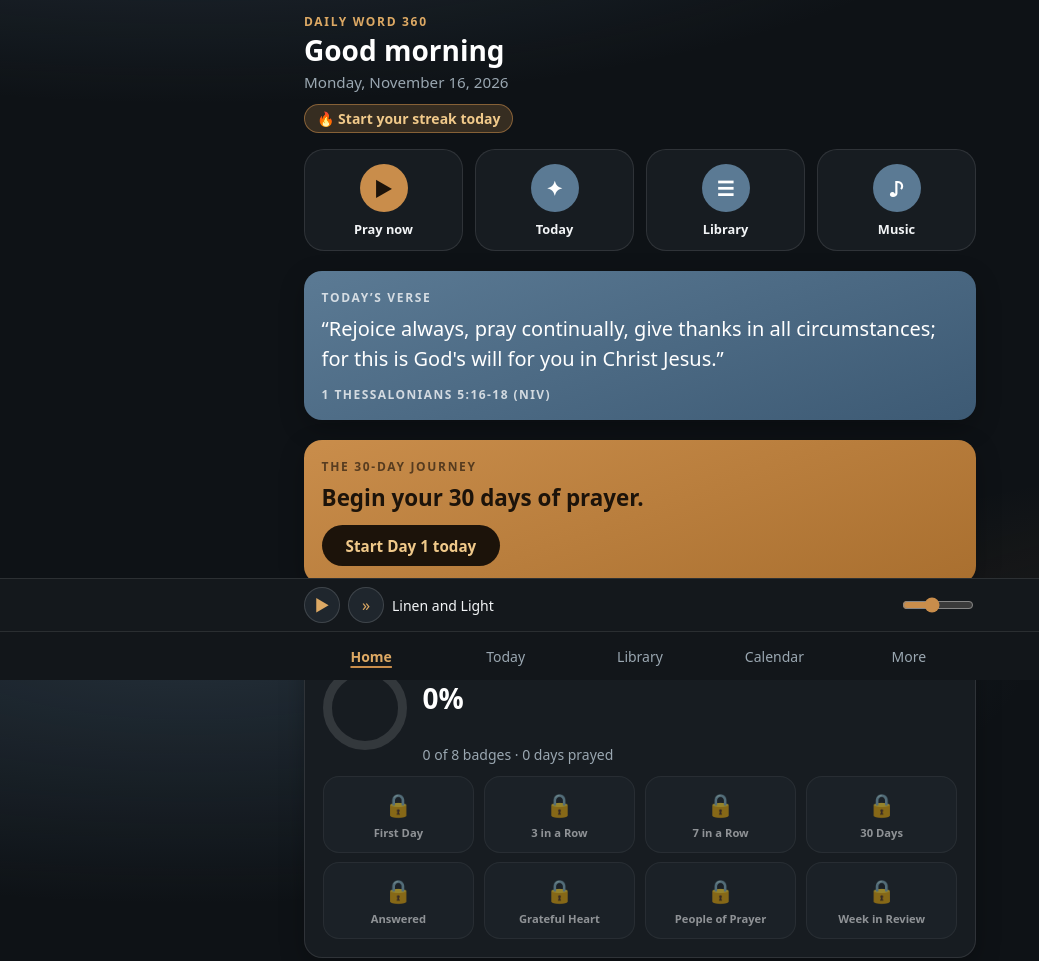
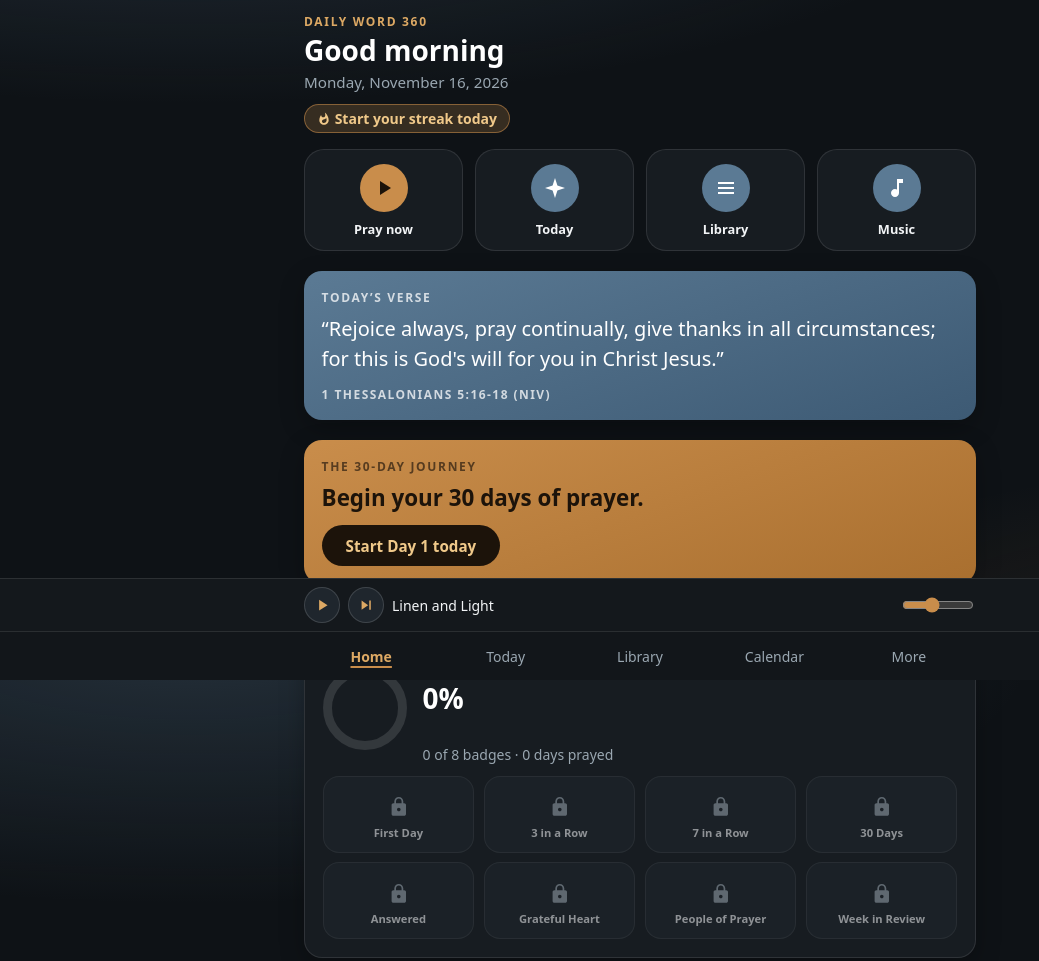
Before and after one commit to goforidjan-debug/daily-word-360-journal, a plain HTML site: page index.html in a window 1280 px wide. Shown: the part 120-1081 px from the top of the page, without its empty margins (0-1039 px from the left). Drawn offline with Linux system fonts and the light colour scheme.

Commit message:
Replace flame emoji with drawn SVG icon (no emoji in UI)

```diff
--- a/index.html
+++ b/index.html
@@ -266,6 +266,10 @@
       .badge.locked { opacity: 0.55; }
       .badge.locked .b-ic { color: var(--dim); }
       .badge .b-ic { font-size: 1.4rem; }
+      .qa-ic svg { width: 1.5rem; height: 1.5rem; }
+      .badge .b-ic svg { width: 1.35rem; height: 1.35rem; vertical-align: middle; }
+      .streak-pill svg { width: 1em; height: 1em; vertical-align: -0.15em; }
+      .music-btn svg { width: 1.15rem; height: 1.15rem; }
       .badge .b-name { display: block; font-size: 0.7rem; font-weight: 700; margin-top: 0.35rem; line-height: 1.25; color: var(--text); }
 
       /* ---- New: timer screen ---- */
@@ -322,8 +326,8 @@
 
     <div class="music-bar" id="music-bar" hidden>
       <div class="inner">
-        <button type="button" class="music-btn" id="music-play" aria-label="Play music">&#9654;</button>
-        <button type="button" class="music-btn" id="music-next" aria-label="Next track">&#187;</button>
+        <button type="button" class="music-btn" id="music-play" aria-label="Play music"><svg viewBox="0 0 24 24" width="1em" height="1em" fill="currentColor" aria-hidden="true"><path d="M8 5v14l11-7z"/></svg></button>
+        <button type="button" class="music-btn" id="music-next" aria-label="Next track"><svg viewBox="0 0 24 24" width="1em" height="1em" fill="currentColor" aria-hidden="true"><path d="M6 18l8.5-6L6 6v12zM16 6v12h2V6h-2z"/></svg></button>
         <button type="button" class="track-name" id="music-track-name" title="Tap to change track">Music while you pray</button>
         <input type="range" id="music-volume" min="0" max="100" value="40" aria-label="Music volume" />
       </div>
@@ -333,6 +337,19 @@
 
     <script>
       "use strict";
+      /* ---- inline SVG icons (drawn icons, no emoji anywhere in the UI) ---- */
+      var IC = {
+        flame: '<svg viewBox="0 0 24 24" width="1em" height="1em" fill="currentColor" aria-hidden="true" style="vertical-align:-0.15em"><path d="M13.5.67s.74 2.65.74 4.8c0 2.06-1.35 3.73-3.41 3.73-2.07 0-3.63-1.67-3.63-3.73l.03-.36C5.21 7.51 4 10.62 4 14c0 4.42 3.58 8 8 8s8-3.58 8-8C20 8.61 17.41 3.8 13.5.67zM11.71 19c-1.78 0-3.22-1.4-3.22-3.14 0-1.62 1.05-2.76 2.81-3.12 1.77-.36 3.6-1.21 4.62-2.58.39 1.29.59 2.65.59 4.04 0 2.65-2.15 4.8-4.8 4.8z"/></svg>',
+        lock: '<svg viewBox="0 0 24 24" width="1em" height="1em" fill="currentColor" aria-hidden="true"><path d="M18 8h-1V6c0-2.76-2.24-5-5-5S7 3.24 7 6v2H6c-1.1 0-2 .9-2 2v10c0 1.1.9 2 2 2h12c1.1 0 2-.9 2-2V10c0-1.1-.9-2-2-2zm-6 9c-1.1 0-2-.9-2-2s.9-2 2-2 2 .9 2 2-.9 2-2 2zm3.1-9H8.9V6c0-1.71 1.39-3.1 3.1-3.1 1.71 0 3.1 1.39 3.1 3.1v2z"/></svg>',
+        star: '<svg viewBox="0 0 24 24" width="1em" height="1em" fill="currentColor" aria-hidden="true"><path d="M12 17.27L18.18 21l-1.64-7.03L22 9.24l-7.19-.61L12 2 9.19 8.63 2 9.24l5.46 4.73L5.82 21z"/></svg>',
+        play: '<svg viewBox="0 0 24 24" width="1em" height="1em" fill="currentColor" aria-hidden="true"><path d="M8 5v14l11-7z"/></svg>',
+        pause: '<svg viewBox="0 0 24 24" width="1em" height="1em" fill="currentColor" aria-hidden="true"><path d="M6 5h4v14H6zM14 5h4v14h-4z"/></svg>',
+        next: '<svg viewBox="0 0 24 24" width="1em" height="1em" fill="currentColor" aria-hidden="true"><path d="M6 18l8.5-6L6 6v12zM16 6v12h2V6h-2z"/></svg>',
+        sparkle: '<svg viewBox="0 0 24 24" width="1em" height="1em" fill="currentColor" aria-hidden="true"><path d="M12 2l2.4 7.6L22 12l-7.6 2.4L12 22l-2.4-7.6L2 12l7.6-2.4z"/></svg>',
+        list: '<svg viewBox="0 0 24 24" width="1em" height="1em" fill="currentColor" aria-hidden="true"><path d="M4 6h16v2H4zm0 5h16v2H4zm0 5h16v2H4z"/></svg>',
+        note: '<svg viewBox="0 0 24 24" width="1em" height="1em" fill="currentColor" aria-hidden="true"><path d="M12 3v10.55c-.59-.34-1.27-.55-2-.55-2.21 0-4 1.79-4 4s1.79 4 4 4 4-1.79 4-4V7h4V3h-6z"/></svg>',
+        check: '<svg viewBox="0 0 24 24" width="1em" height="1em" fill="currentColor" aria-hidden="true" style="vertical-align:-0.12em"><path d="M9 16.17L4.83 12l-1.42 1.41L9 19 21 7l-1.41-1.41z"/></svg>'
+      };
       /* ============ content: verbatim from the printed journal ============ */
       var VERSES = [
         { text: "Whoever dwells in the shelter of the Most High will rest in the shadow of the Almighty.", ref: "Psalm 91:1", use: "for protection" },
@@ -836,7 +853,7 @@
           if (!btn) return;
           var orig = btn.getAttribute("data-label") || btn.textContent;
           btn.setAttribute("data-label", orig);
-          btn.textContent = ok ? "Copied ✓" : "Copy didn't work — try in Chrome";
+          if (ok) { btn.innerHTML = "Copied " + IC.check; } else { btn.textContent = "Copy didn't work — try in Chrome"; }
           setTimeout(function () { btn.textContent = orig; }, 2000);
         }
         function fallback() {
@@ -965,12 +982,12 @@
         function playAudio() {
           var p = audioEl.play();
           if (p && p.catch) p.catch(function () { /* browsers need a gesture: tap play again */ });
-          playBtn.innerHTML = "&#10074;&#10074;";
+          playBtn.innerHTML = IC.pause;
           playBtn.setAttribute("aria-label", "Pause music");
         }
         function pauseAudio() {
           audioEl.pause();
-          playBtn.innerHTML = "&#9654;";
+          playBtn.innerHTML = IC.play;
           playBtn.setAttribute("aria-label", "Play music");
         }
         audioEl.volume = (state.settings.musicVolume || 40) / 100;
@@ -1671,7 +1688,7 @@
       function badgeGridHtml() {
         return '<div class="badge-grid">' + BADGES.map(function (b) {
           var on = b.test();
-          return '<div class="badge ' + (on ? "earned" : "locked") + '"><span class="b-ic">' + (on ? "★" : "🔒") + '</span><span class="b-name">' + esc(b.name) + "</span></div>";
+          return '<div class="badge ' + (on ? "earned" : "locked") + '"><span class="b-ic">' + (on ? IC.star : IC.lock) + '</span><span class="b-name">' + esc(b.name) + "</span></div>";
         }).join("") + "</div>";
       }
       function ringSvg(pct, size, stroke) {
@@ -1753,15 +1770,15 @@
         html += '<p class="label">Daily Word 360</p>';
         html += '<h2 class="home-hello">' + greetingForHour(now.getHours()) + "</h2>";
         html += '<p class="home-sub">' + esc(formatLong(todayKey())) + "</p>";
-        html += '<div class="streak-bar" style="margin-top:0.75rem"><span class="streak-pill">🔥 ' + (streak > 0 ? streak + (streak === 1 ? " day" : " days") + " in a row" : "Start your streak today") + "</span>";
+        html += '<div class="streak-bar" style="margin-top:0.75rem"><span class="streak-pill">' + IC.flame + ' ' + (streak > 0 ? streak + (streak === 1 ? " day" : " days") + " in a row" : "Start your streak today") + "</span>";
         if (needsRepair()) html += '<button type="button" class="link-btn" id="repair-streak">Missed yesterday? Repair streak</button>';
         html += "</div>";
 
         html += '<div class="qa-grid">' +
-          '<button type="button" class="qa-btn tan" data-qa="pray"><span class="qa-ic">▶</span><span class="qa-label">Pray now</span></button>' +
-          '<button type="button" class="qa-btn" data-qa="today"><span class="qa-ic">✦</span><span class="qa-label">Today</span></button>' +
-          '<button type="button" class="qa-btn" data-qa="library"><span class="qa-ic">☰</span><span class="qa-label">Library</span></button>' +
-          '<button type="button" class="qa-btn" data-qa="music"><span class="qa-ic">♪</span><span class="qa-label">Music</span></button>' +
+          '<button type="button" class="qa-btn tan" data-qa="pray"><span class="qa-ic">' + IC.play + '</span><span class="qa-label">Pray now</span></button>' +
+          '<button type="button" class="qa-btn" data-qa="today"><span class="qa-ic">' + IC.sparkle + '</span><span class="qa-label">Today</span></button>' +
+          '<button type="button" class="qa-btn" data-qa="library"><span class="qa-ic">' + IC.list + '</span><span class="qa-label">Library</span></button>' +
+          '<button type="button" class="qa-btn" data-qa="music"><span class="qa-ic">' + IC.note + '</span><span class="qa-label">Music</span></button>' +
           "</div>";
 
         html += '<section class="card panel-blue" aria-label="Today&rsquo;s verse"><p class="label">Today&rsquo;s verse</p>' +
```
